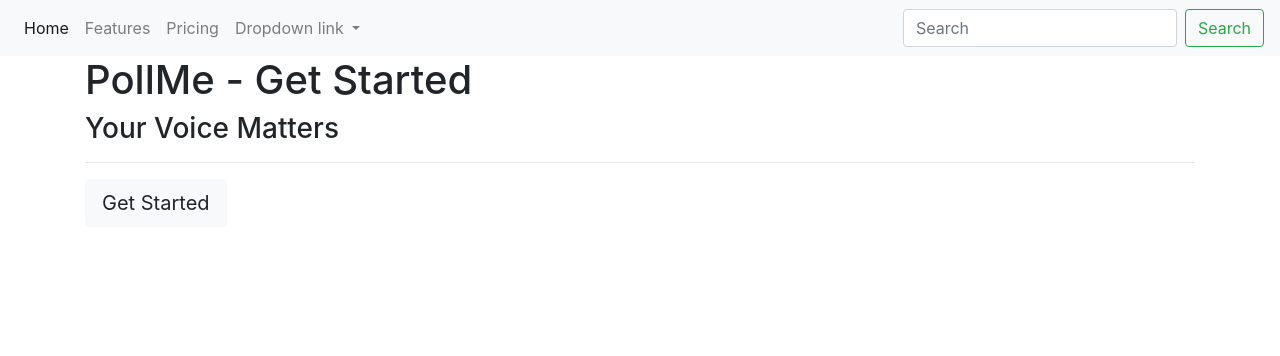
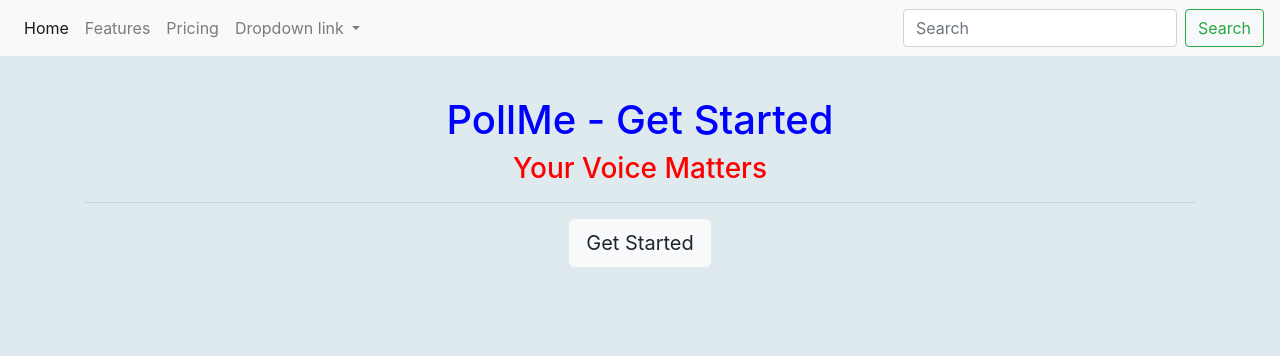
Before and after one commit to RobertNeuzil/polldjangofull, a Django app: template templates/home.html in a window 1280 px wide. Shown: the top 356 px of the page. Run offline with Django 3.2, Linux system fonts and the light colour scheme; the template is opened without the code that fills it, so the values that code supplies are empty; some libraries are stand-ins or nearby versions.

Commit message:
hello world

```diff
--- /dev/null
+++ b/static/css/styles.css
@@ -0,0 +1,18 @@
+body {
+	background-color: #deeaee
+
+
+}
+
+h1 {
+	color: blue;
+}
+
+h3 {
+	color: red;
+}
+
+#home-content {
+	text-align: center;
+	margin-top: 40px;
+}
--- a/templates/base.html
+++ b/templates/base.html
@@ -9,7 +9,7 @@
 
 		<link rel="stylesheet" href="https://stackpath.bootstrapcdn.com/bootstrap/4.1.3/css/bootstrap.min.css" integrity="sha384-MCw98/SFnGE8fJT3GXwEOngsV7Zt27NXFoaoApmYm81iuXoPkFOJwJ8ERdknLPMO" crossorigin="anonymous">
 
-		<link rel="stylesheet" href="{% static  'css/styles.css' %}">
+		<link rel="stylesheet" href="{% static 'css/styles.css' %}">
 
 </head>
 
```
